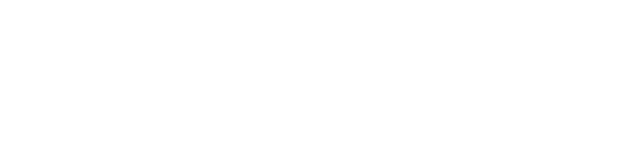
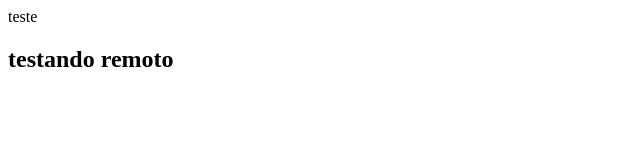
Before and after one commit to danielfonsecalaves/teste, a plain HTML site: page index.html in a window 1280 px wide. Shown: the whole page, without its empty margins (0-640 px from the left). Drawn offline with Linux system fonts and the light colour scheme.

Commit message:
alteracao quinta

```diff
--- a/index.html
+++ b/index.html
@@ -1,3 +1,6 @@
 <html>
-
+<body>
+<p>teste</p>
+<h2>testando remoto</h2>
+</body>
 </html>
```
Also changed, not shown: 1 other file.
